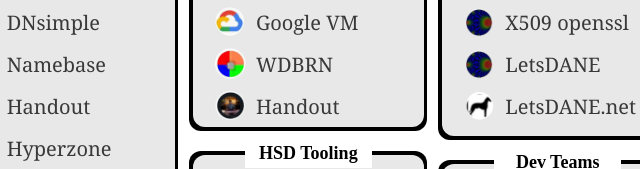
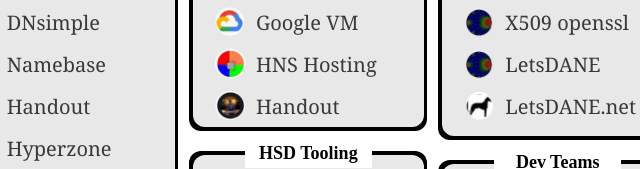
Before and after one commit to hnsapps/hnsapps.github.io, a plain HTML site: page index.html in a window 1280 px wide. Shown: the part 161-330 px from the top of the page, 583-1223 px from the left. Drawn offline with Linux system fonts and the light colour scheme.

Commit message:
Update index.html

```diff
--- a/index.html
+++ b/index.html
@@ -598,7 +598,7 @@
 									<img src="images/wdbrn.png">
 								</div>
 								<div class="second_box">
-									<h3>WDBRN</h3>
+									<h3>HNS Hosting</h3>
 								</div>
 						</div></a>
 
```
